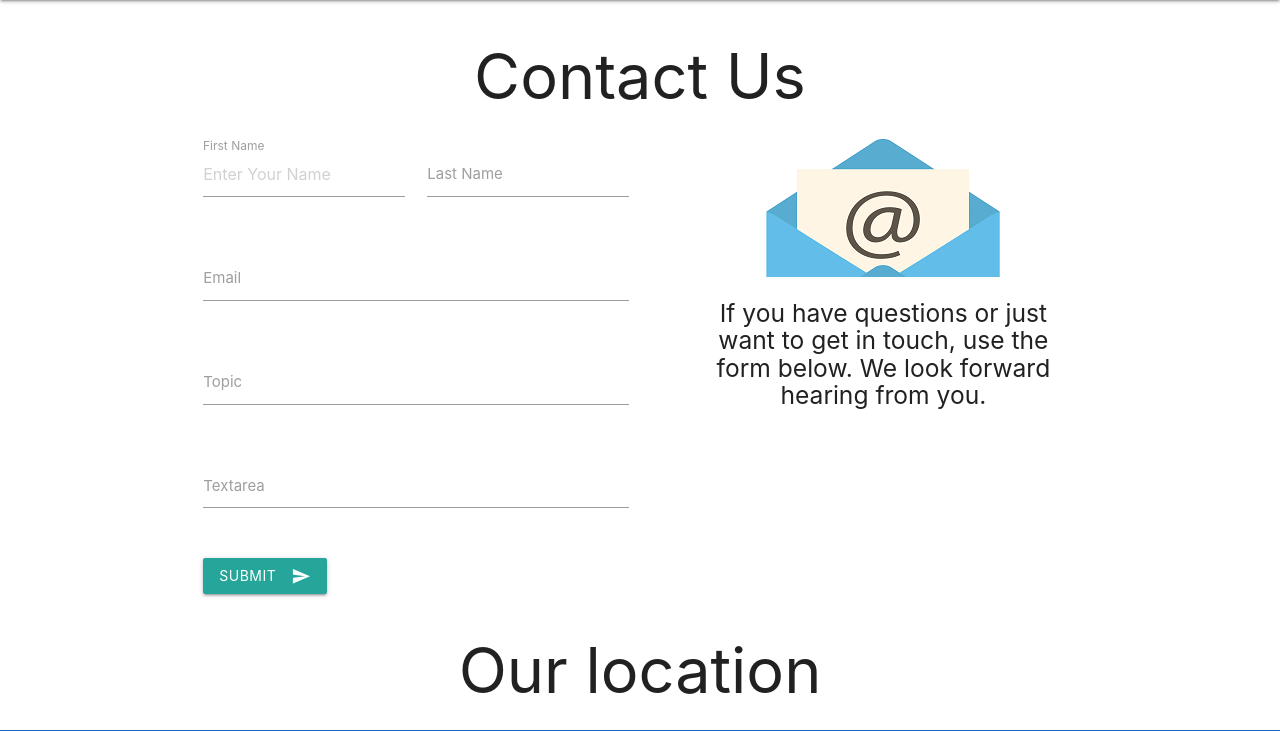
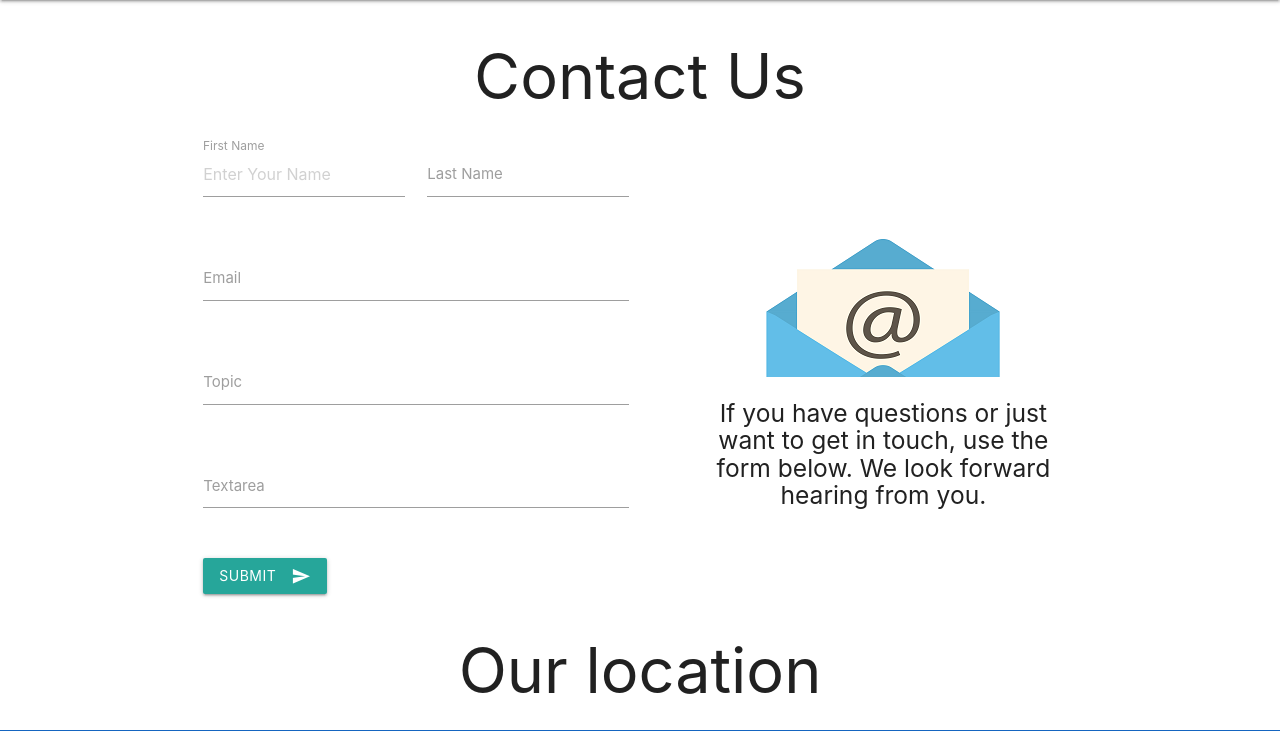
Before and after one commit to JuppyOG/vcs2011-grupe2, a PHP site: page /contacts.php in a window 1280 px wide. Shown: the part 64-795 px from the top of the page. Run offline with PHP 8.4, Linux system fonts and the light colour scheme.

Commit message:
Emailo paveiksliuko vietos keitimas

```diff
--- a/styles/style.css
+++ b/styles/style.css
@@ -6,6 +6,7 @@
 
 /* Rytis stiliaus kodas: */
 .contact-us-block .contact-us-oposite {
+    padding-top: 100px;
     padding-left: 50px;
 }
 
```
